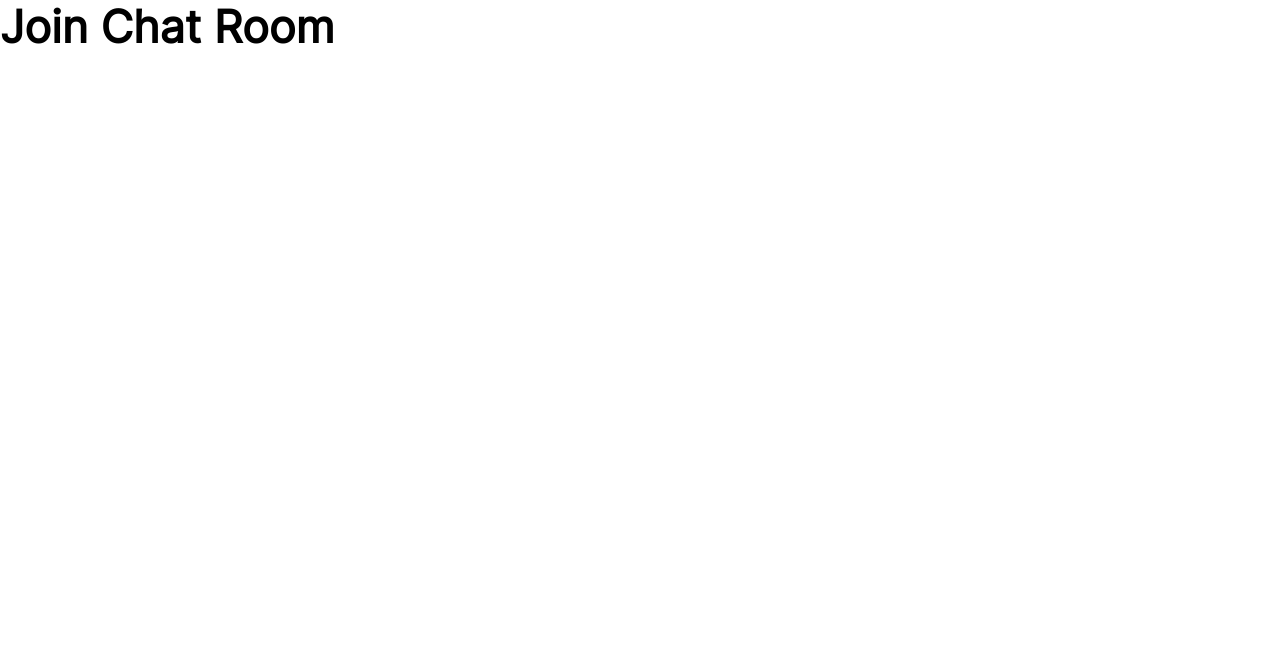
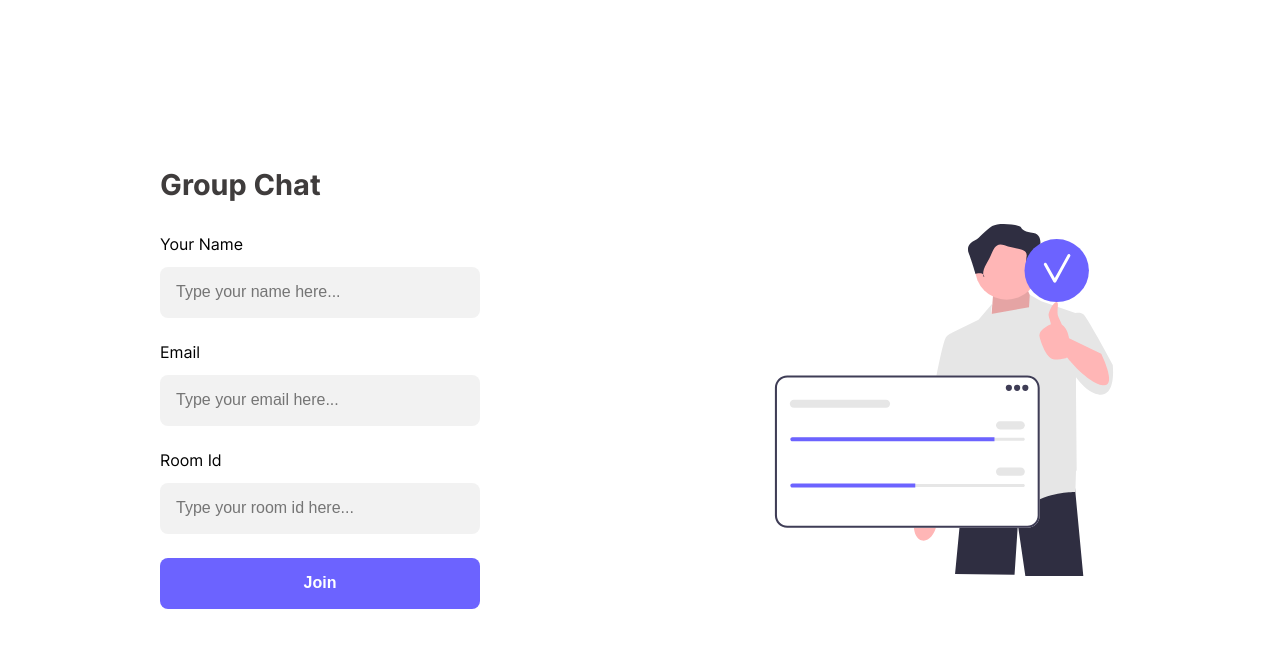
Before and after one commit to mathiuskormasela12/group-chat-react, a React (Create React App) app: page /join in a window 1280 px wide. Shown: the top 648 px of the page. Built offline with nearby package versions, Linux system fonts and the light colour scheme.

Commit message:
I created join room page

```diff
--- /dev/null
+++ b/src/components/Button.tsx
@@ -0,0 +1,22 @@
+// ========== Button
+// import all modules
+import React from 'react';
+import styled from 'styled-components';
+import { Colors } from '../themes';
+
+export const Button: React.FC<React.ButtonHTMLAttributes<HTMLButtonElement>> = (props) => (
+  <ButtonStyled {...props} />
+);
+
+const ButtonStyled = styled.button`
+	outline: none;
+	border: none;
+	background-color: ${Colors.primary};
+	font-size: 1rem;
+	font-weight: bold;
+	width: 100%;
+	height: 3.2em;
+	color: ${Colors.light};
+	border-radius: .5em;
+	cursor: pointer;
+`;
--- /dev/null
+++ b/src/components/Container.tsx
@@ -0,0 +1,17 @@
+// ========== Container
+// import all modules
+import React from 'react';
+import styled from 'styled-components';
+import { IContainerProps } from '../interfaces';
+
+export const Container: React.FC<IContainerProps> = ({ children, ...rest }) => (
+  <ContainerStyle {...rest}>
+    {children}
+  </ContainerStyle>
+);
+
+const ContainerStyle = styled.div<IContainerProps>`
+	width: 75%;
+	margin: 0 auto;
+	height: ${({ inheritHeight }) => (inheritHeight ? '100%' : 'auto')};
+`;
--- /dev/null
+++ b/src/components/TextField.tsx
@@ -0,0 +1,20 @@
+// ========== TextField
+// import all modules
+import React from 'react';
+import styled from 'styled-components';
+import { Colors } from '../themes';
+
+export const TextField: React.FC<React.InputHTMLAttributes<HTMLInputElement>> = (props) => (
+  <Input {...props} />
+);
+
+const Input = styled.input`
+	outline: none;
+	border: none;
+	width: 100%;
+	font-size: 1rem;
+	height: 3.2em;
+	background-color: ${Colors.darkGray};
+	padding-left: 1em;
+	border-radius: .5em;
+`;
--- /dev/null
+++ b/src/components/index.ts
@@ -0,0 +1,6 @@
+// ========== Components
+// export all components
+
+export * from './Container';
+export * from './TextField';
+export * from './Button';
--- /dev/null
+++ b/src/interfaces/IHeroColJoinPageProps.ts
@@ -0,0 +1,5 @@
+// ========== IHeroColJoinPageProps
+
+export interface IHeroColJoinPageProps {
+	isJoinPage: boolean;
+}
--- a/src/interfaces/index.ts
+++ b/src/interfaces/index.ts
@@ -4,3 +4,5 @@
 export * from './IAuthReduxStates';
 export * from './IReduxStates';
 export * from './IAuthReduxAction';
+export * from './IContainerProps';
+export * from './IHeroColJoinPageProps';
--- a/src/pages/JoinChatRoom.tsx
+++ b/src/pages/JoinChatRoom.tsx
@@ -1,11 +1,209 @@
 // ========== Join Chat Room
 // import all modules
-import React from 'react';
+import React, { ChangeEvent, FormEvent, useState } from 'react';
+import styled from 'styled-components';
+import { Colors, Fonts } from '../themes';
+import joinRoomImg from '../assets/images/join-room.svg';
+import changingRoomName from '../assets/images/changing-room-name.svg';
 
-const JoinChatRoom: React.FC = () => (
-  <div>
-    <h1>Join Chat Room</h1>
-  </div>
-);
+// import all components
+import { Container, TextField, Button } from '../components';
+import { IHeroColJoinPageProps } from '../interfaces';
+
+const JoinChatRoom: React.FC = () => {
+  const [state, setState] = useState({
+    name: '',
+    email: '',
+    roomId: '',
+    roomName: '',
+    isJoinPage: true,
+  });
+
+  const onChange = (event: ChangeEvent<HTMLInputElement>, name: string) => {
+    setState((currentStates) => ({
+      ...currentStates,
+      [name]: event.target.value,
+    }));
+  };
+
+  const handleSubmit = (event: FormEvent<HTMLFormElement>) => {
+    event.preventDefault();
+    setState((currentStates) => ({
+      ...currentStates,
+      isJoinPage: !currentStates.isJoinPage,
+    }));
+  };
+
+  if (!state.isJoinPage) {
+    return (
+      <Hero>
+        <Container inheritHeight>
+          <HeroFlex>
+            <HeroCol isJoinPage={state.isJoinPage}>
+              <Image src={changingRoomName} alt="Join Image" />
+            </HeroCol>
+            <HeroCol isJoinPage={state.isJoinPage}>
+              <Form onSubmit={handleSubmit}>
+                <Title>Create a Room</Title>
+                <Control>
+                  <Label htmlFor="room-name">
+                    Room Name
+                  </Label>
+                  <Field>
+                    <TextField
+                      type="text"
+                      placeholder="Type your name here..."
+                      id="room-name"
+                      value={state.roomName}
+                      onChange={(event) => onChange(event, 'roomName')}
+                    />
+                  </Field>
+                </Control>
+                <Control>
+                  <Button type="submit">
+                    Create
+                  </Button>
+                </Control>
+              </Form>
+            </HeroCol>
+          </HeroFlex>
+        </Container>
+      </Hero>
+    );
+  }
+
+  return (
+    <Hero>
+      <Container inheritHeight>
+        <HeroFlex>
+          <HeroCol isJoinPage={state.isJoinPage}>
+            <Form onSubmit={handleSubmit}>
+              <Title>Group Chat</Title>
+              <Control>
+                <Label htmlFor="name">
+                  Your Name
+                </Label>
+                <Field>
+                  <TextField
+                    type="text"
+                    placeholder="Type your name here..."
+                    id="name"
+                    value={state.name}
+                    onChange={(event) => onChange(event, 'name')}
+                  />
+                </Field>
+              </Control>
+              <Control>
+                <Label htmlFor="email">
+                  Email
+                </Label>
+                <Field>
+                  <TextField
+                    type="email"
+                    placeholder="Type your email here..."
+                    id="email"
+                    value={state.email}
+                    onChange={(event) => onChange(event, 'email')}
+                  />
+                </Field>
+              </Control>
+              <Control>
+                <Label htmlFor="room-id">
+                  Room Id
+                </Label>
+                <Field>
+                  <TextField
+                    type="text"
+                    placeholder="Type your room id here..."
+                    id="room-id"
+                    value={state.roomId}
+                    onChange={(event) => onChange(event, 'roomId')}
+                  />
+                </Field>
+              </Control>
+              <Control>
+                <Button type="submit">
+                  Join
+                </Button>
+              </Control>
+            </Form>
+          </HeroCol>
+          <HeroCol isJoinPage={state.isJoinPage}>
+            <Image src={joinRoomImg} alt="Join Image" />
+          </HeroCol>
+        </HeroFlex>
+      </Container>
+    </Hero>
+  );
+};
 
 export default JoinChatRoom;
+
+const Hero = styled.div`
+	background-color: ${Colors.light};
+	height: 100vh;
+`;
+
+const HeroFlex = styled.div`
+	height: 100%;
+	display: flex;
+`;
+
+const HeroCol = styled.div<IHeroColJoinPageProps>`
+	${(props) => {
+    if (props.isJoinPage) {
+      return `
+				flex: 1;
+				height: 100%;
+				display: flex;
+				align-items: center;
+
+				&:last-child {
+					justify-content: flex-end;
+					flex: 2;
+				}
+			`;
+    }
+
+    return `
+		flex: 2;
+		height: 100%;
+		display: flex;
+		align-items: center;
+
+		&:last-child {
+			justify-content: center;
+			flex: 1;
+		}`;
+  }}
+`;
+
+const Image = styled.img`
+	width: 22rem;
+	height: 22rem;
+`;
+
+const Title = styled.h1`
+	font-size: 1.8rem;
+	color: ${Colors.dark};
+	font-family: ${Fonts.bold};
+	margin-bottom: 2rem;
+`;
+
+const Form = styled.form`
+	width: 100%;
+`;
+
+const Control = styled.div`
+	margin-bottom: 1.5rem;
+	width: 100%;
+`;
+
+const Field = styled.div`
+	width: 100%;
+`;
+
+const Label = styled.label`
+	margin-bottom: .8rem;
+	display: inline-block;
+`;
--- a/src/styles/GlobalStyles.ts
+++ b/src/styles/GlobalStyles.ts
@@ -24,7 +24,8 @@ export const GlobalStyles = createGlobalStyle`
 
 	* {
 		margin: 0;
-		padding:
+		padding: 0;
+		box-sizing: border-box;
 	}
 
 	h1 {
```
Also changed, not shown: src/interfaces/IContainerProps.ts (added, +8 -0 lines), .eslintrc.json.
